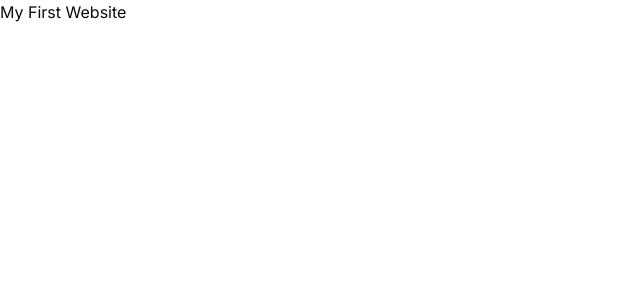
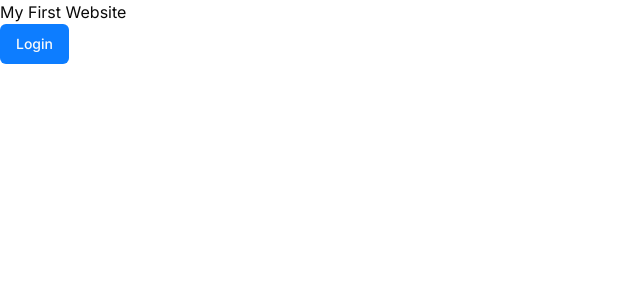
Before and after one commit to param2201/Doctor-Appointment-Web-App, a Next.js app in the folder doctor-appointment-web-app/: page / in a window 1280 px wide. Shown: the top 300 px of the page, without its empty margins (0-640 px from the left). Built offline with nearby package versions, Linux system fonts and the light colour scheme.

Commit message:
added button using shadcnn

```diff
--- a/doctor-appointment-web-app/app/page.js
+++ b/doctor-appointment-web-app/app/page.js
@@ -1,9 +1,11 @@
+import { Button } from "@/components/ui/button";
 import Image from "next/image";
 
 export default function Home() {
   return (
     <div>
       <h2>My First Website</h2>
+      <Button>Login</Button>
     </div>
   );
 }
--- /dev/null
+++ b/doctor-appointment-web-app/components/ui/button.jsx
@@ -0,0 +1,47 @@
+import * as React from "react"
+import { Slot } from "@radix-ui/react-slot"
+import { cva } from "class-variance-authority";
+
+import { cn } from "@/lib/utils"
+
+const buttonVariants = cva(
+  "inline-flex items-center justify-center whitespace-nowrap rounded-md text-sm font-medium ring-offset-background transition-colors focus-visible:outline-none focus-visible:ring-2 focus-visible:ring-ring focus-visible:ring-offset-2 disabled:pointer-events-none disabled:opacity-50",
+  {
+    variants: {
+      variant: {
+        default: "bg-primary text-primary-foreground hover:bg-primary/90",
+        destructive:
+          "bg-destructive text-destructive-foreground hover:bg-destructive/90",
+        outline:
+          "border border-input bg-background hover:bg-accent hover:text-accent-foreground",
+        secondary:
+          "bg-secondary text-secondary-foreground hover:bg-secondary/80",
+        ghost: "hover:bg-accent hover:text-accent-foreground",
+        link: "text-primary underline-offset-4 hover:underline",
+      },
+      size: {
+        default: "h-10 px-4 py-2",
+        sm: "h-9 rounded-md px-3",
+        lg: "h-11 rounded-md px-8",
+        icon: "h-10 w-10",
+      },
+    },
+    defaultVariants: {
+      variant: "default",
+      size: "default",
+    },
+  }
+)
+
+const Button = React.forwardRef(({ className, variant, size, asChild = false, ...props }, ref) => {
+  const Comp = asChild ? Slot : "button"
+  return (
+    (<Comp
+      className={cn(buttonVariants({ variant, size, className }))}
+      ref={ref}
+      {...props} />)
+  );
+})
+Button.displayName = "Button"
+
+export { Button, buttonVariants }
--- a/doctor-appointment-web-app/package.json
+++ b/doctor-appointment-web-app/package.json
@@ -9,6 +9,7 @@
     "lint": "next lint"
   },
   "dependencies": {
+    "@radix-ui/react-slot": "^1.0.2",
     "class-variance-authority": "^0.7.0",
     "clsx": "^2.1.1",
     "lucide-react": "^0.395.0",
--- a/doctor-appointment-web-app/tailwind.config.js
+++ b/doctor-appointment-web-app/tailwind.config.js
@@ -24,7 +24,7 @@
         background: "hsl(var(--background))",
         foreground: "hsl(var(--foreground))",
         primary: {
-          DEFAULT: "hsl(var(--primary))",
+          DEFAULT: "#0D7DFF",
           foreground: "hsl(var(--primary-foreground))",
         },
         secondary: {
```
Also changed, not shown: 1 other file (tests, documents, lock files or other folders).
